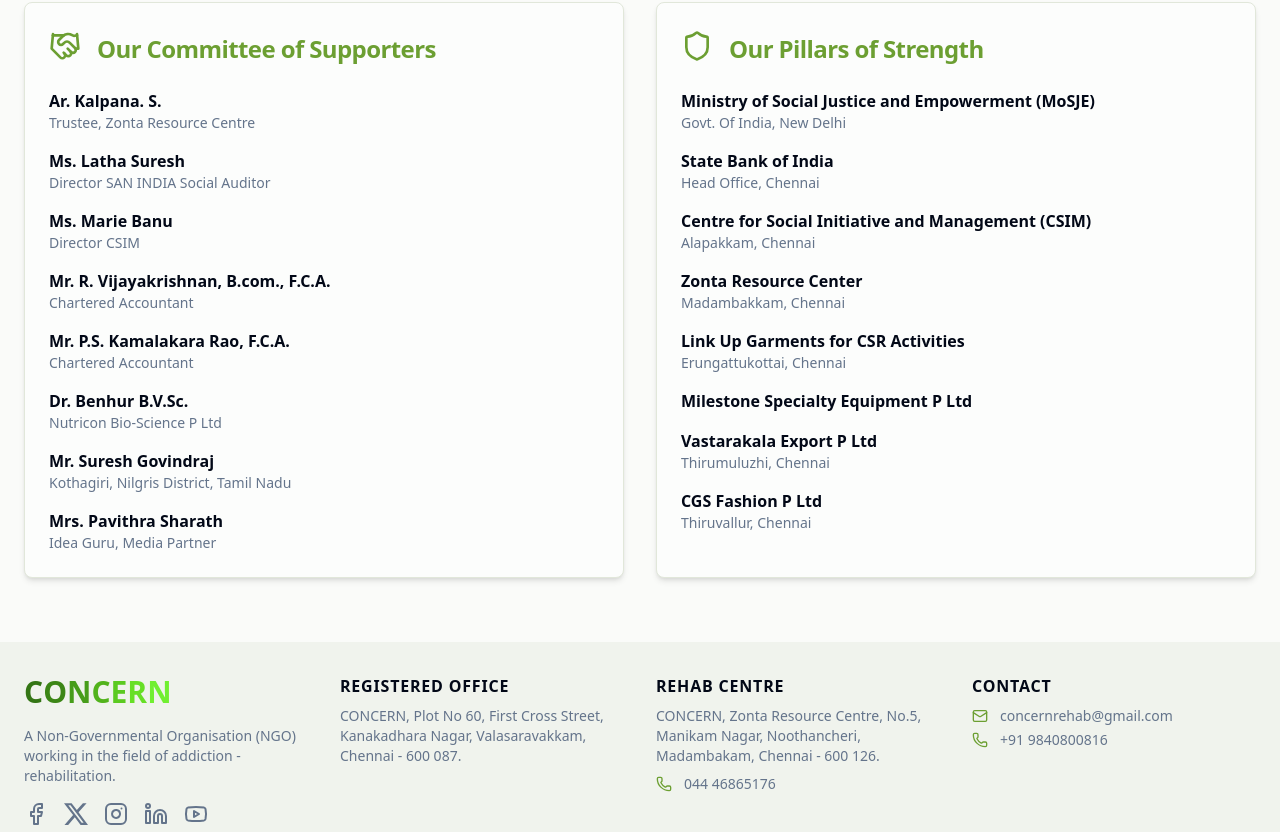
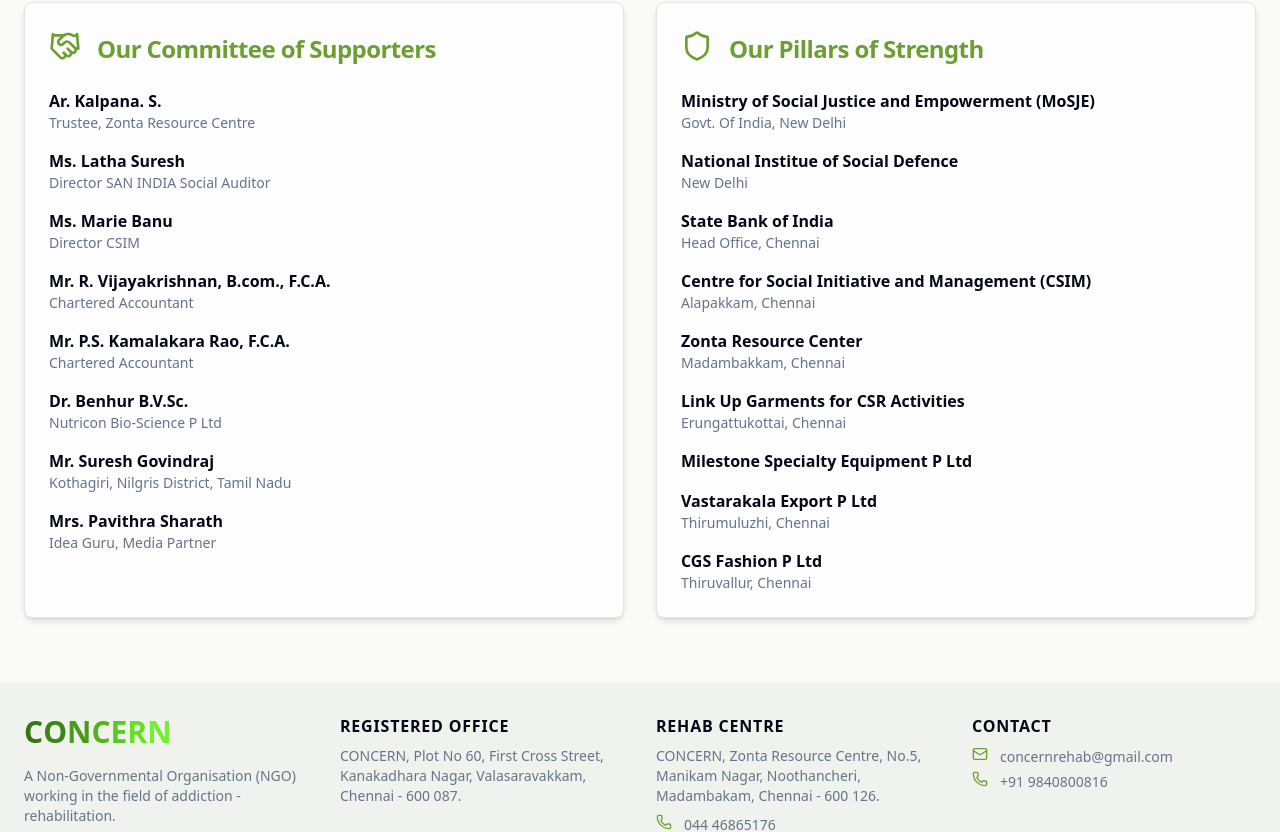
Before and after one commit to tanishpoddar/Concern-Website, a Next.js app: page /our-team in a window 1280 px wide. Shown: the part 1047-1879 px from the top of the page. Built offline with nearby package versions, Linux system fonts and the light colour scheme.

Commit message:
changed-code-files

```diff
--- a/src/app/our-team/page.tsx
+++ b/src/app/our-team/page.tsx
@@ -45,6 +45,7 @@
 
 const pillarsOfStrength = [
     { name: 'Ministry of Social Justice and Empowerment (MoSJE)', role: 'Govt. Of India, New Delhi' },
+    { name: 'National Institue of Social Defence', role: 'New Delhi'},
     { name: 'State Bank of India', role: 'Head Office, Chennai' },
     { name: 'Centre for Social Initiative and Management (CSIM)', role: 'Alapakkam, Chennai' },
     { name: 'Zonta Resource Center', role: 'Madambakkam, Chennai' },
--- a/src/components/footer.tsx
+++ b/src/components/footer.tsx
@@ -61,8 +61,8 @@
               <p className="flex items-start text-left">
                 <span>CONCERN, Zonta Resource Centre, No.5, Manikam Nagar, Noothancheri, Madambakam, Chennai - 600 126.</span>
               </p>
-              <p className="flex items-center">
-                <Phone className="mr-3 h-4 w-4 text-primary" />
+              <p className="flex items-baseline">
+                <Phone className="mr-3 h-4 w-4 shrink-0 text-primary" />
                 <span>044 46865176</span>
               </p>
             </address>
@@ -71,12 +71,12 @@
           <div className="flex flex-col items-center md:items-start">
             <h3 className="mb-2 font-semibold text-foreground uppercase tracking-wider">Contact</h3>
              <div className="space-y-1 text-sm">
-                <a href="mailto:concernrehab@gmail.com" className="flex items-center hover:text-primary transition-colors">
-                  <Mail className="mr-3 h-4 w-4 text-primary" />
+                <a href="mailto:concernrehab@gmail.com" className="flex items-baseline hover:text-primary transition-colors">
+                  <Mail className="mr-3 h-4 w-4 shrink-0 text-primary" />
                   <span>concernrehab@gmail.com</span>
                 </a>
-                <p className="flex items-center">
-                  <Phone className="mr-3 h-4 w-4 text-primary" />
+                <p className="flex items-baseline">
+                  <Phone className="mr-3 h-4 w-4 shrink-0 text-primary" />
                   <span>+91 9840800816</span>
                 </p>
               </div>
```
